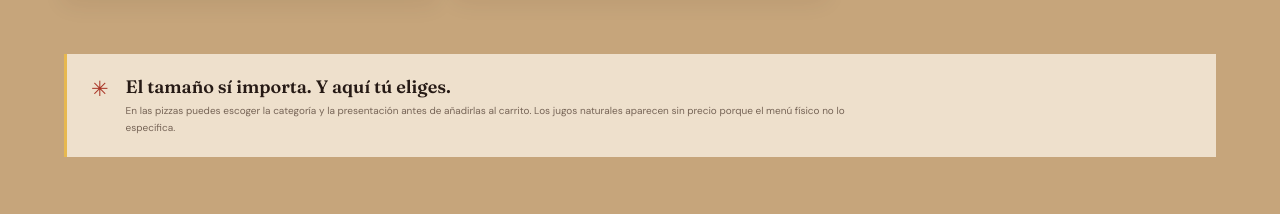
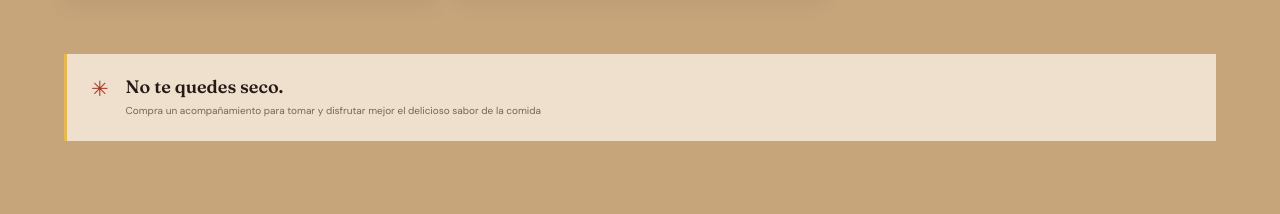
Before and after one commit to JoshDa777/STOP-PIZZA-demo, a plain HTML site: page index.html in a window 1280 px wide. Shown: the part 7030-7244 px from the top of the page. Drawn offline with Linux system fonts and the light colour scheme.

Commit message:
Update price note text in index.html

```diff
--- a/index.html
+++ b/index.html
@@ -92,7 +92,7 @@
 
       <aside class="price-note">
         <span class="note-icon">✳</span>
-        <div><b>El tamaño sí importa. Y aquí tú eliges.</b><p>En las pizzas puedes escoger la categoría y la presentación antes de añadirlas al carrito. Los jugos naturales aparecen sin precio porque el menú físico no lo especifica.</p></div>
+        <div><b>No te quedes seco.</b><p>Compra un acompañamiento para tomar y disfrutar mejor el delicioso sabor de la comida</p></div>
       </aside>
     </section>
 
```
